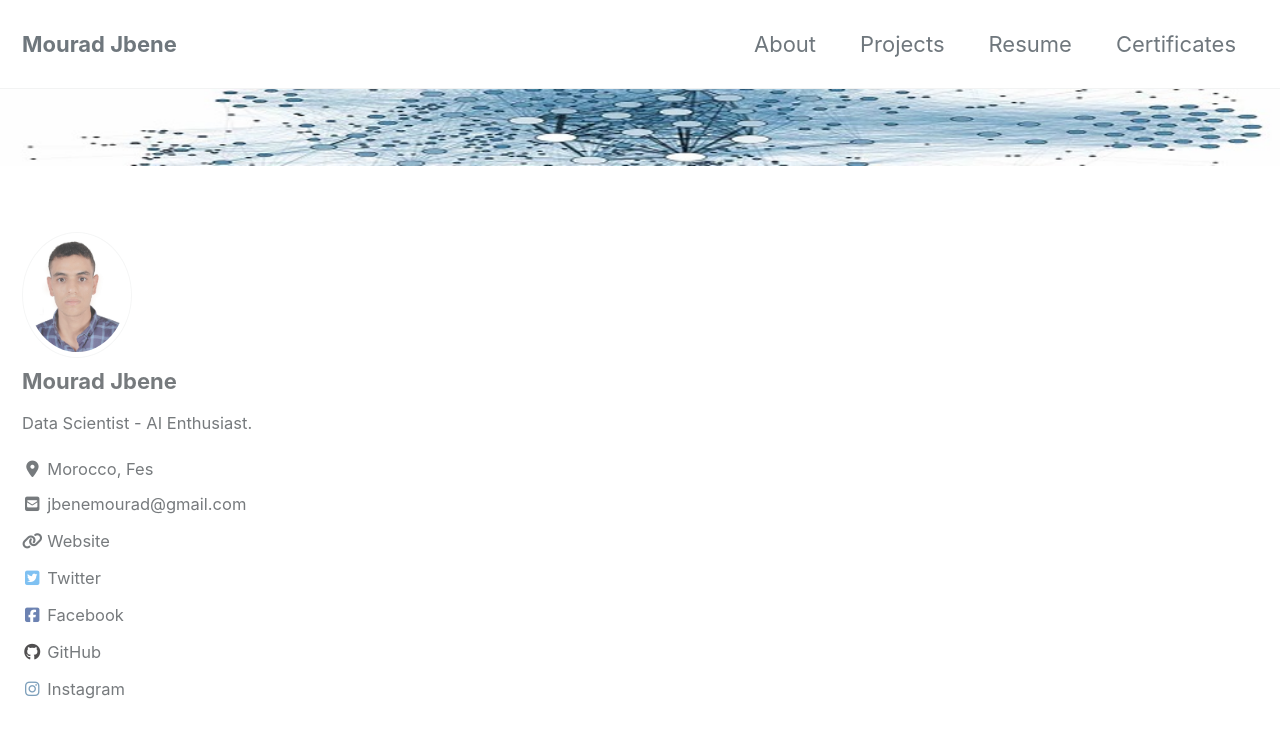
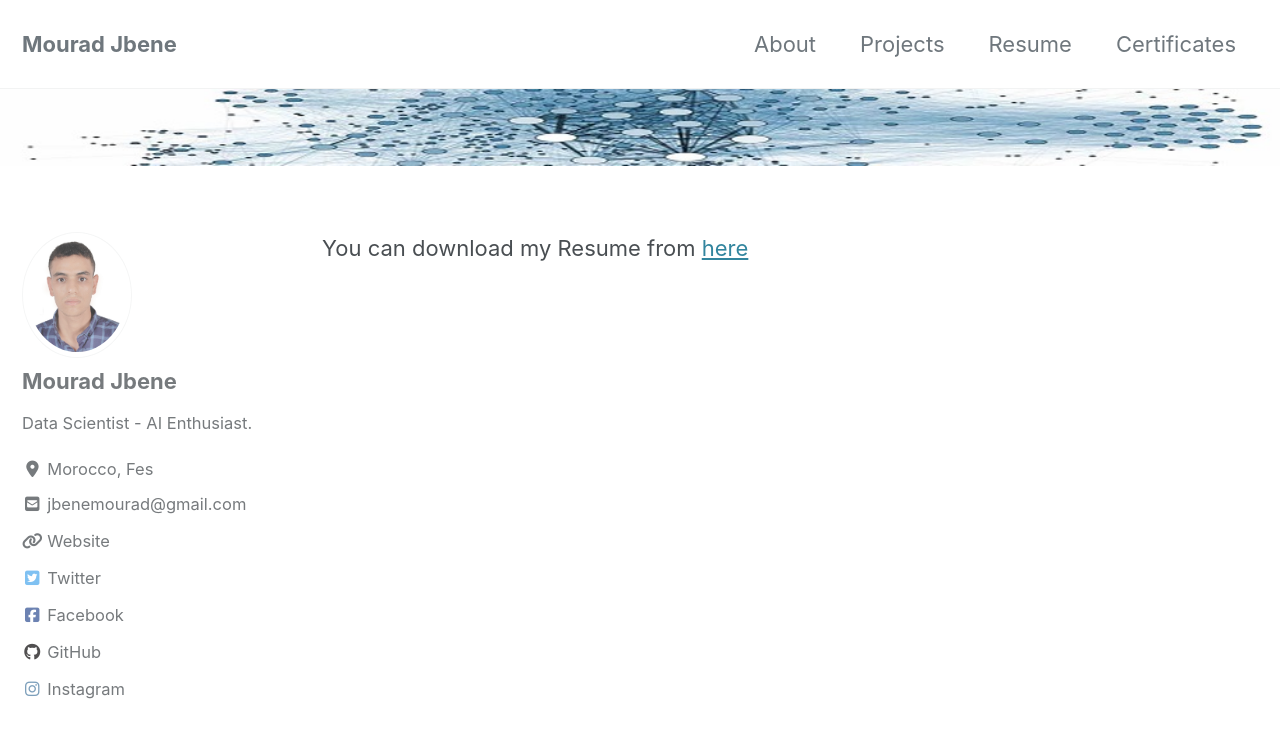
Before and after one commit to J-Mourad/J-Mourad.github.io, a Jekyll site: the page built from _pages/resume.md, in a window 1280 px wide and 900 px high. Shown: the top 738 px of the window. Built offline with Jekyll 4.4.1, drawn with Linux system fonts in a browser that asks for light colours; cached includes are drawn as plain includes; nearby versions of some CDN libraries.

Commit message:
adding link to resume

```diff
--- a/_pages/resume.md
+++ b/_pages/resume.md
@@ -4,3 +4,5 @@ permalink: /resume/
 header:
     image: "/assets/images/Imagefront.jpg"
 ---
+
+You can download my Resume from [here](/assets/images/Imagefront.jpg)
```
